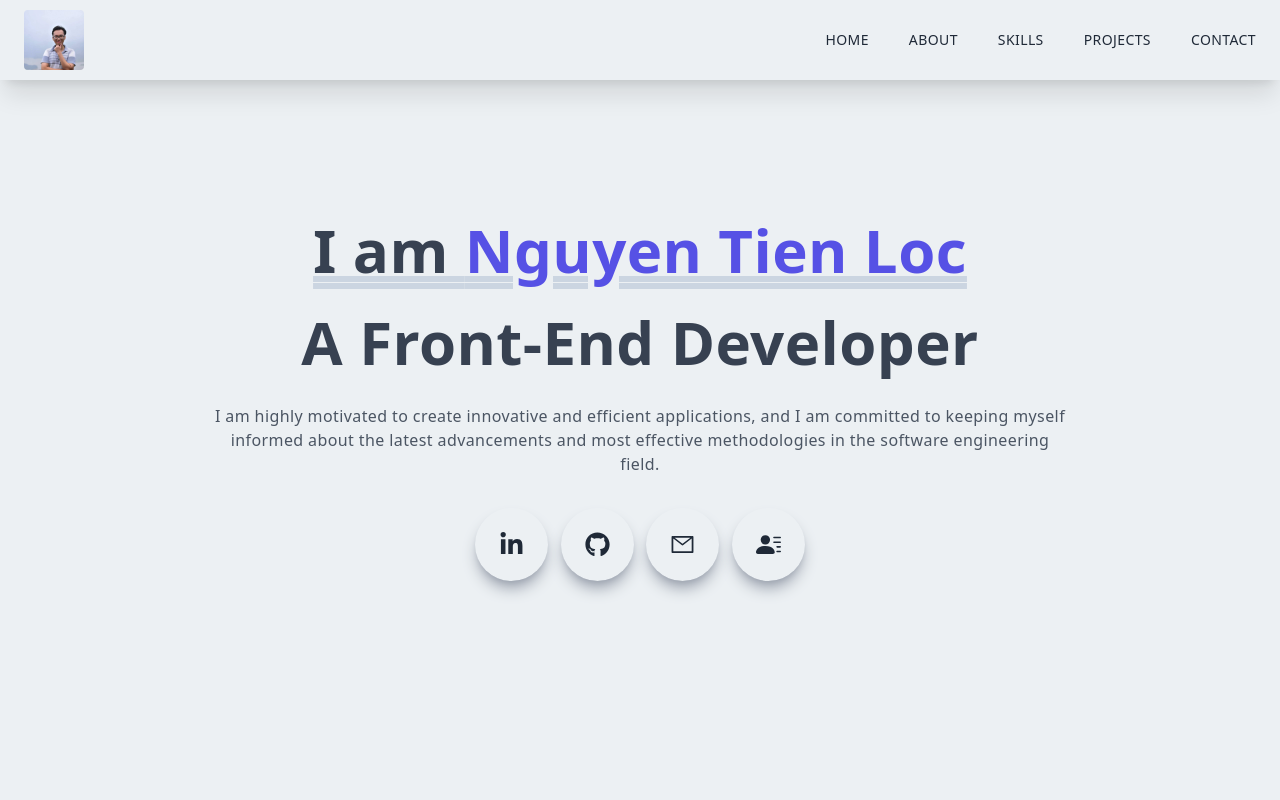
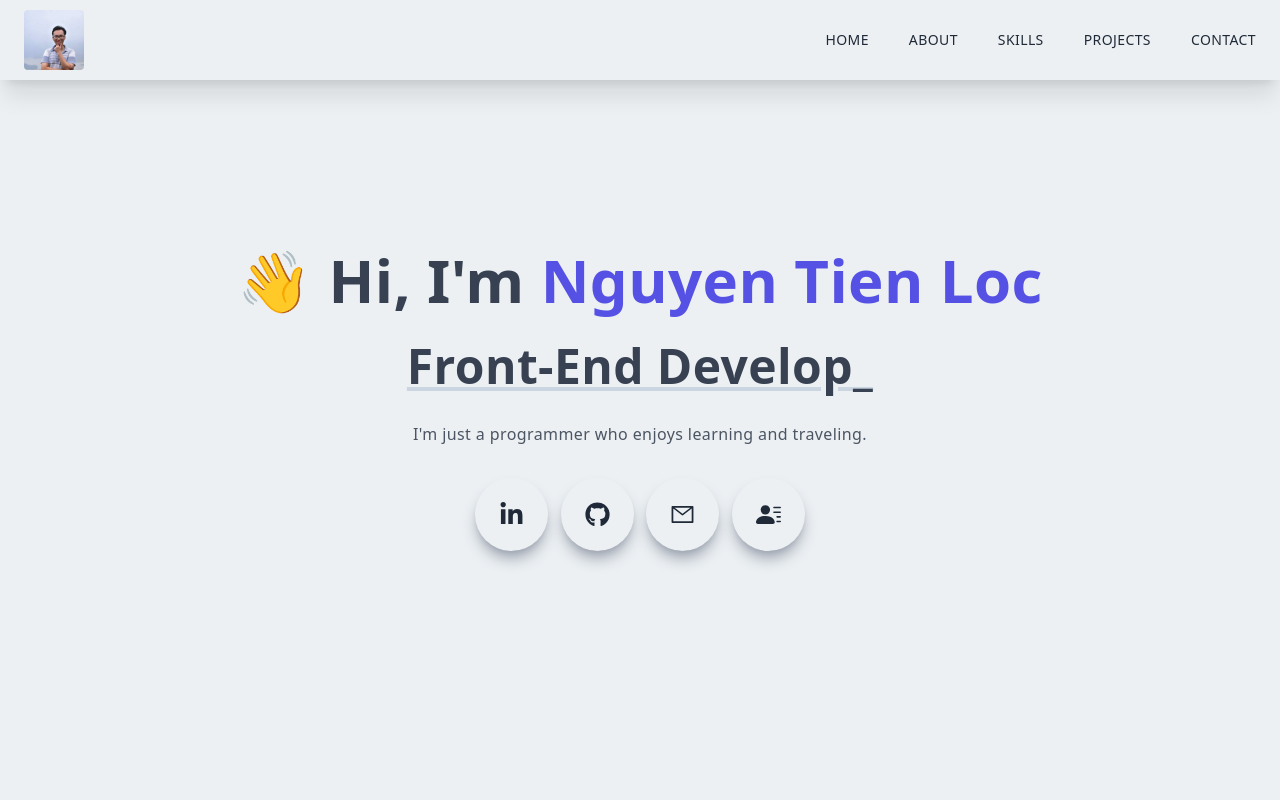
Before and after one commit to thisLocnt/portfolio, a Next.js app: page / in a window 1280 px wide. Shown: the top 800 px of the page. Built offline with nearby package versions, Linux system fonts and the light colour scheme.

Commit message:
update Main có animation chạy chữ ---edit các link contact

```diff
--- a/components/Main.tsx
+++ b/components/Main.tsx
@@ -1,64 +1,95 @@
-import React from "react";
+import React, { useState, useEffect } from "react";
+import Link from 'next/link'
 import { AiOutlineMail } from "react-icons/ai";
 import { BsFillPersonLinesFill } from "react-icons/bs";
 import { FaGithub, FaLinkedinIn } from "react-icons/fa";
 import { JOB_TITLE, FULL_NAME } from "../utils/constants";
 import { Tooltip } from "@material-tailwind/react";
 
+const textArray = ['Front-End Developer', 'Software Engineering'];
+
 const Main = () => {
+    const [roleText, setRoleText] = useState('')
+    const [start, setStart] = useState(0);
+    const [isNext, setIsNext] = useState(true);
+    const [delay, setDelay] = useState(50)
+
+    useEffect(() => {
+        setTimeout(() => {
+            const currentText = textArray[start]
+            if (isNext) {
+                if (roleText.length < currentText.length) {
+                    const split = currentText.split('')
+                    setRoleText(roleText + split[roleText.length])
+                } else {
+                    setIsNext(false)
+                    setDelay(500)
+                }
+            } else {
+                if (roleText.length !== 0) {
+                    setRoleText(roleText.slice(0, -1))
+                    setDelay(50)
+                } else {
+                    setIsNext(true)
+                    if (start === textArray.length - 1) {
+                        setStart(0)
+                    } else {
+                        setStart(start + 1)
+                    }
+                }
+            }
+        }, delay)
+    }, [roleText, isNext])
+
     return (
         <div className="w-full h-screen text-center">
-            <div
-                className="max-w-[1240px] w-full h-full mx-auto p-2 flex justify-center items-center"
-            >
-
-                <div
-                // className="absolute w-screen h-screen top-16"
-                >
-                    {/* <p className="uppercase text-sm tracking-widest text-gray-500">
-                        Hi, I'm{' '}
-                    </p> */}
-                    <h1 className="py-4 text-gray-700 underline decoration-double decoration-slate-300">
-                        I am <span className="text-[#5651e5]">{FULL_NAME}</span>
+            <div className="max-w-[1240px] w-full h-full mx-auto p-2 flex justify-center items-center">
+                <div>
+                    <h1 className="py-4 text-gray-700">
+                        👋 Hi, I'm{' '}<span className="text-[#5651e5]">{FULL_NAME}</span>
                     </h1>
-                    <h1 className="py-4 text-gray-700">A {JOB_TITLE}</h1>
+                    <h2 className="py-4 text-gray-700 underline decoration-single decoration-slate-300">
+                        {roleText}
+                        <span className='animate-[flicker_1s_infinite]'>_</span>
+                    </h2>
                     <p className="py-4 text-gray-600 max-w-[70%] m-auto">
-                        I am highly motivated to create innovative and efficient applications,
-                        and I am committed to keeping myself informed about the latest advancements and most effective methodologies
-                        in the software engineering field.
+                        I'm just a programmer who enjoys learning and traveling.
                     </p>
                     <div className="flex items-center justify-between max-w-[330px] m-auto py-4">
-                        <Tooltip content="LinkedIn" placement="top" className="text-gray-600">
-                            <div className="rounded-full shadow-lg shadow-gray-400 p-6 cursor-pointer hover:scale-105 ease-in duration-300">
+                        <Tooltip content="LinkedIn" placement="bottom" className="text-gray-600">
                             <a
                                 href={process.env.LINKEDIN_URL}
                                 target='_blank'
                                 rel='noreferrer'
+                                className="rounded-full shadow-lg shadow-gray-400 p-6 cursor-pointer hover:scale-105 ease-in duration-300"
                             >
                                 <FaLinkedinIn size={25} />
                             </a>
-                            </div>
                         </Tooltip>
-                        <Tooltip content="Github" placement="top" className="text-gray-600">
-                            <div className="rounded-full shadow-lg shadow-gray-400 p-6 cursor-pointer hover:scale-105 ease-in duration-300">
+                        <Tooltip content="Github" placement="bottom" className="text-gray-600">
                             <a
                                 href={process.env.GITHUB_URL}
                                 target='_blank'
                                 rel='noreferrer'
+                                className="rounded-full shadow-lg shadow-gray-400 p-6 cursor-pointer hover:scale-105 ease-in duration-300"
                             >
                                 <FaGithub size={25} />
                             </a>
-                            </div>
                         </Tooltip>
-                        <Tooltip content="Email" placement="top" className="text-gray-600">
-                            <div className="rounded-full shadow-lg shadow-gray-400 p-6 cursor-pointer hover:scale-105 ease-in duration-300">
+                        <Tooltip content="Email" placement="bottom" className="text-gray-600">
+                            <a
+                                href={`mailto:${process.env.EMAIL}`}
+                                className="rounded-full shadow-lg shadow-gray-400 p-6 cursor-pointer hover:scale-105 ease-in duration-300"
+                            >
                                 <AiOutlineMail size={25} />
-                            </div>
+                            </a>
                         </Tooltip>
-                        <Tooltip content="Resume" placement="top" className="text-gray-600">
+                        <Tooltip content="Resume" placement="bottom" className="text-gray-600">
+                            <Link href='/api/download-cv'>
                                 <div className="rounded-full shadow-lg shadow-gray-400 p-6 cursor-pointer hover:scale-105 ease-in duration-300">
                                     <BsFillPersonLinesFill size={25} />
                                 </div>
+                            </Link>
                         </Tooltip>
                     </div>
                 </div>
```
Lines whose indentation alone changed are shown as unchanged.
